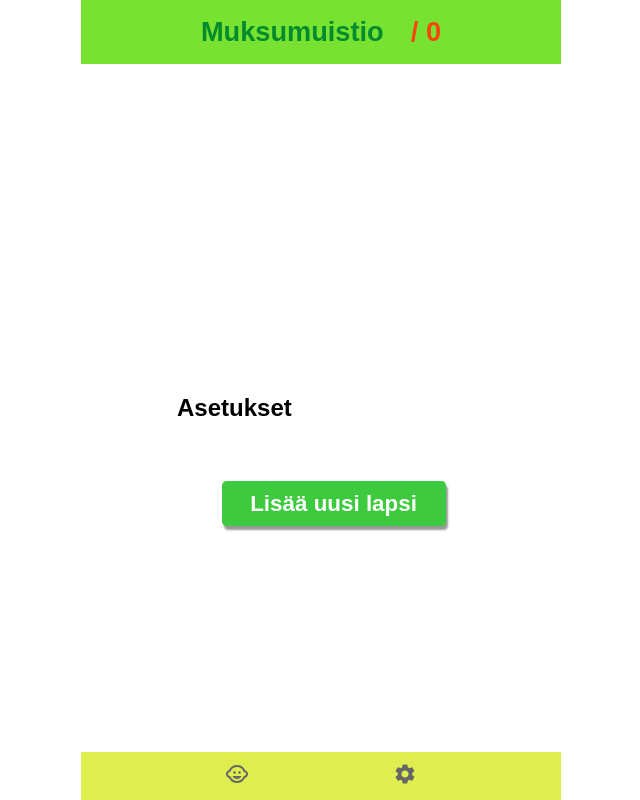
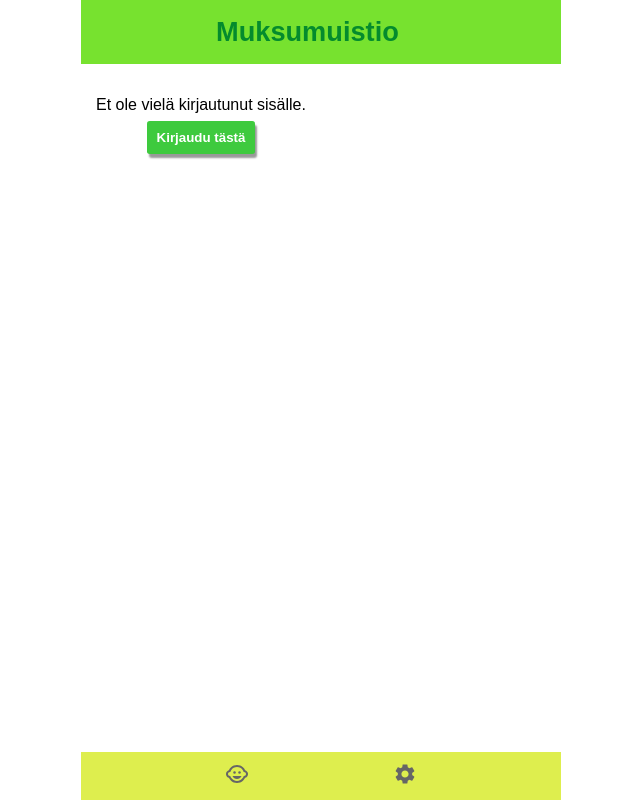
Before and after one commit to adonica/lapsilaskuri, a React (Create React App) app: page /settings in a window 1280 px wide. Shown: the whole page, without its empty margins (319-959 px from the left). Built offline with nearby package versions, Linux system fonts and the light colour scheme; no server answers; the database is empty; a web font is replaced by a local one.

Commit message:
Authentication implemented

```diff
--- a/src/App.css
+++ b/src/App.css
@@ -17,3 +17,10 @@
 .App > * {
   flex: 1 1 auto;
 }
+
+.app_welcome {
+  padding-top: 2em;
+  display: flex;
+  flex-direction: column;
+  align-items: center;
+}
--- a/src/App.js
+++ b/src/App.js
@@ -1,7 +1,7 @@
 import React, { Component }  from 'react';
 import {BrowserRouter as Router, Route} from 'react-router-dom';
 import './App.css';
-import firebase from'./firebase';
+import firebase, { provider, auth } from'./firebase';
 
 import Header from './components/Header/Header';
 import Items from './components/Items/Items';
@@ -9,6 +9,9 @@ import Menu from './components/Menu/Menu';
 import Settings from './components/Settings/Settings';
 import AddItem from './components/AddItem/AddItem';
 import EditItem from './components/EditItem/EditItem';
+import Content from './components/Content/Content';
+import Button from './components/buttons';
+import Lapsikortti from './components/Lapsikortti/Lapsikortti';
 
 
 class App extends Component {
@@ -16,15 +19,28 @@ class App extends Component {
     super(props);
     this.state = {
       data: [],
-      color: 'grey'
+      user: null,
+      error: null
+
+
    }
    this.dbRef = firebase.firestore();
    this.handleFormSubmit = this.handleFormSubmit.bind(this);
    this.handleDeleteItem = this.handleDeleteItem.bind(this);
+   this.login = this.login.bind(this);
+   this.logout = this.logout.bind(this);
   }
 
   componentDidMount() {
-    this.refData = this.dbRef.collection('data');
+
+    auth.onAuthStateChanged((user) => {
+
+      if (user) {
+        this.setState({
+          user: user
+        });
+        this.refData = this.dbRef.collection('users').doc(user.uid).collection('data');
+
         this.refData.orderBy('nimi').onSnapshot((docs) => {
           let data = [];
           docs.forEach((doc) => {
@@ -34,7 +50,13 @@ class App extends Component {
           this.setState({
             data: data
           });
+
        });
+      }
+    });
+
+
+
   }
 
   handleFormSubmit(newdata) {
@@ -45,14 +67,59 @@ class App extends Component {
     this.refData.doc(id).delete().then().catch(error => {console.error('Virhe tietoa poistettaessa:', error)});
   }
 
+  login() {
+    auth.signInWithPopup(provider).then((result) => {
+      const user = result.user;
+      this.setState({
+        user: user,
+        error: null
+      });
+    }).catch((error) => {
+      const errorMessage = error.message;
+      this.setState ({
+        error: errorMessage
+      });
+      this.refData = null;
+    });
+  }
+
+  logout() {
+    auth.signOut().then(() => {
+      this.setState({
+        user: null
+      });
+
+    });
+  }
+
   render() {
+
+    if (!this.state.user) {
+      return (
+       <Router>
+          <div className='App'>
+            <Header />
+            <Content>
+              <div className='app_welcome'>
+                <div>Et ole vielä kirjautunut sisälle.</div>
+                <div><Button primary onClick={this.login}>Kirjaudu tästä</Button></div>
+                <div>{this.state.error?<p>{this.state.error}</p> : null}</div>
+              </div>
+            </Content>
+            <Menu />
+          </div>
+       </Router>
+      );
+    }
 
     return (
       <Router>
         <div className='App'>
-          <Header data={this.state.data} color={this.state.color}/>
+          <Header data={this.state.data}/>
+          <Route path='/header' render={(props) => <Lapsikortti  color={this.state.color} {...props}/> } />
           <Route path='/' exact render={() => <Items data={this.state.data}/> } />
-          <Route path='/settings' component={Settings} />
+          <Route path='/settings' render={() => <Settings onLogout={this.logout}
+                                                          user={this.state.user} /> } />
           <Route path='/add' render={() => <AddItem onFormSubmit={this.handleFormSubmit}/>} />
           <Route path='/edit/:id' render={(props) => <EditItem data={this.state.data}
                                                                onFormSubmit={this.handleFormSubmit}
--- a/src/components/Header/Header.js
+++ b/src/components/Header/Header.js
@@ -3,14 +3,11 @@ import './Header.css';
 
 function Header(props) {
 
-
-
     return (
       <div className='header'>
-
         <h1>Muksumuistio</h1>
         <div className='header__lukema'>
-          / {props.data ? props.data.length: null}
+         {props.color ? props.color.length: null} {props.data ? props.data.length: null}
       </div>
       </div>
   );
--- a/src/components/Lapsikortti/Lapsikortti.js
+++ b/src/components/Lapsikortti/Lapsikortti.js
@@ -1,6 +1,6 @@
 import React from 'react';
 
-import { withRouter } from "react-router";
+/*import { withRouter } from "react-router";*/
 
 import ArrowRight from '@material-ui/icons/ArrowRight';
 import { Link } from 'react-router-dom';
@@ -8,7 +8,7 @@ import { Link } from 'react-router-dom';
 import './Lapsikortti.css'
 import Button from '../buttons';
 
-const grey = '#E5E8E8';
+const orange = '#F1C40F';
 const green = '#0ebe0e';
 
 class Lapsikortti extends React.Component {
@@ -16,14 +16,16 @@ class Lapsikortti extends React.Component {
       super(props);
 
     this.state = {
-      color: grey
+      color: orange
     };
 
     this.changeColor = this.changeColor.bind(this);
     }
 
-    changeColor() {
-      const newColor = this.state.color === grey ? green : grey;
+    changeColor(event) {
+      event.preventDefault();
+      const newColor = this.state.color === orange ? green : orange;
+
       this.setState({
         color: newColor
       });
@@ -48,4 +50,5 @@ class Lapsikortti extends React.Component {
    );
   }
 }
-export default withRouter(Lapsikortti);
+
+export default /*withRouter*/Lapsikortti;
--- a/src/components/Settings/Settings.css
+++ b/src/components/Settings/Settings.css
@@ -1,14 +1,36 @@
-.settings {
+
+.settings h2 {
+    padding-top: 1em;
+    margin-left: 4em;
+    align-items: center;
+    padding: 1em;
+}
+
+.settings__userdata img {
+    width: 75px;
+    height: 75px;
+    border-radius: 50%;
+    margin: 0.5em;
+}
+
+.settings__profile {
+    display: flex;
+    align-items: center;
+}
+
+.settings__userdata {
+    display: flex;
+    align-items: center;
+}
+
+.settings__asetukset {
     display: flex;
     flex-direction: column;
     align-items: center;
-    justify-content: center;
-    font-size: 1em;
+    padding: 4em;
 }
 
-.settings h2 {
-    padding: 2em;
-    margin-left: 2em;
-    display: flex;
-    align-items: center;
+.settings__button {
+    margin-right: 9em;
+    padding-top: 0.5em;
 }
--- a/src/components/Settings/Settings.js
+++ b/src/components/Settings/Settings.js
@@ -3,16 +3,29 @@ import React from 'react';
 import { Link } from 'react-router-dom';
 import './Settings.css';
 import Content from '../Content/Content';
-import { FloatingButton }from '../buttons';
+import { Button, FloatingButton }from '../buttons';
+
 
 function Settings(props) {
   return (
     <Content>
       <div className='settings'>
-        <h2>Asetukset</h2>
-          <div className='settings__button'>
-            <Link to ='add'><FloatingButton primary >Lisää uusi lapsi</FloatingButton></Link>
+        <h2>Profiili</h2>
+        <div className='settings__profile'>
+          <div className='settings__userdata'>
+            <div><img src={props.user.photoURL} alt=''/>  </div>
+            <div>{props.user.displayName}<br/>{props.user.email}</div>
           </div>
+          <div>
+            <Button onClick={props.onLogout}>LOGOUT</Button>
+          </div>
+        </div>
+        <div className='settings__asetukset'>
+          <h2>Asetukset</h2>
+            <div className='settings__button'>
+              <Link to ='add'><FloatingButton primary >Lisää uusi lapsi</FloatingButton></Link>
+            </div>
+        </div>
       </div>
     </Content>
     );
--- a/src/components/buttons/buttons.css
+++ b/src/components/buttons/buttons.css
@@ -1,7 +1,7 @@
 @import url('https://fonts.googleapis.com/css2?family=Delius&display=swap');
 
 .button {
-    background-color: #ccc;
+    background-color:#ccc;
     color: #000;
     border: none;
     outline: none;
```
Lines whose indentation alone changed are shown as unchanged.
